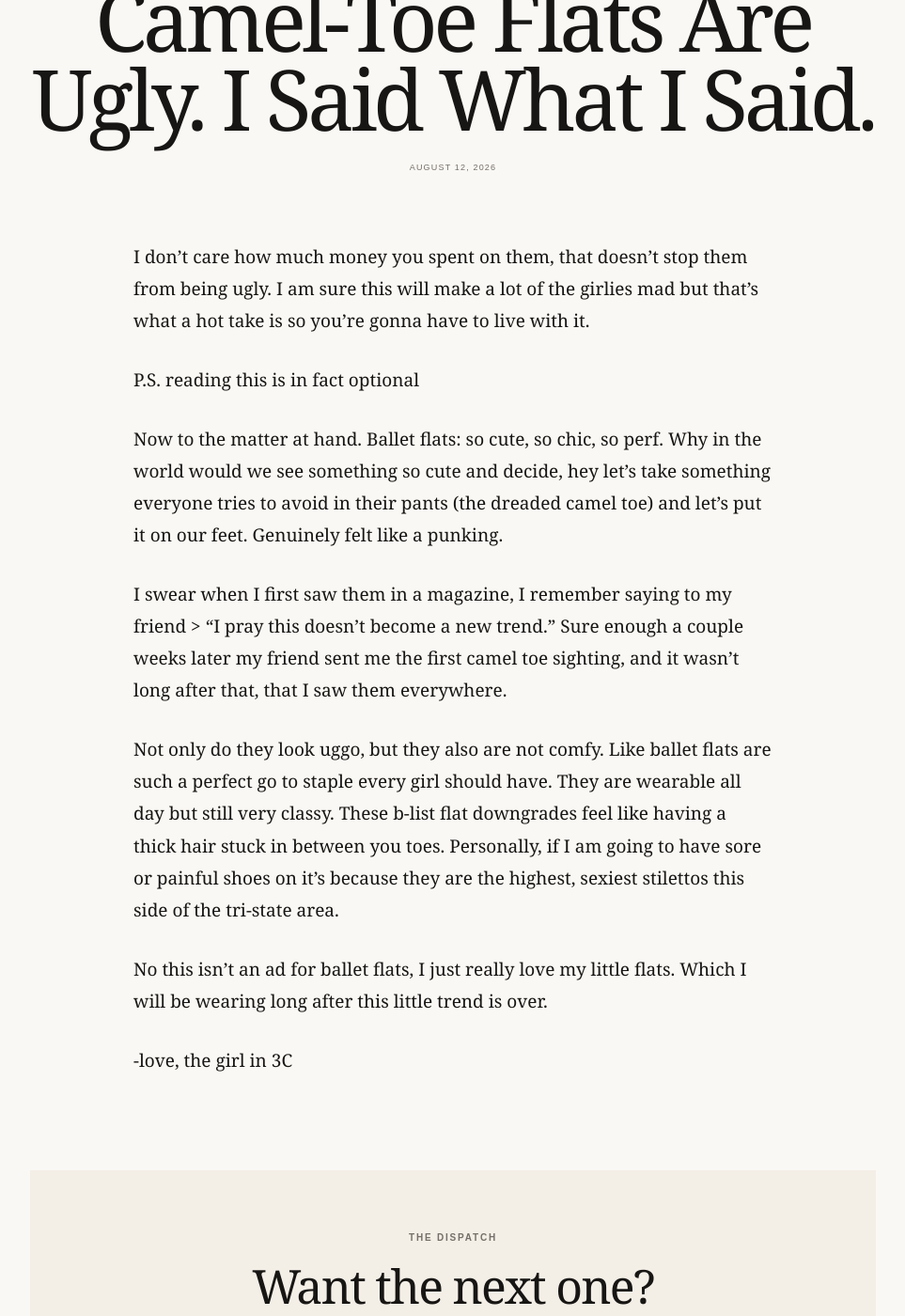
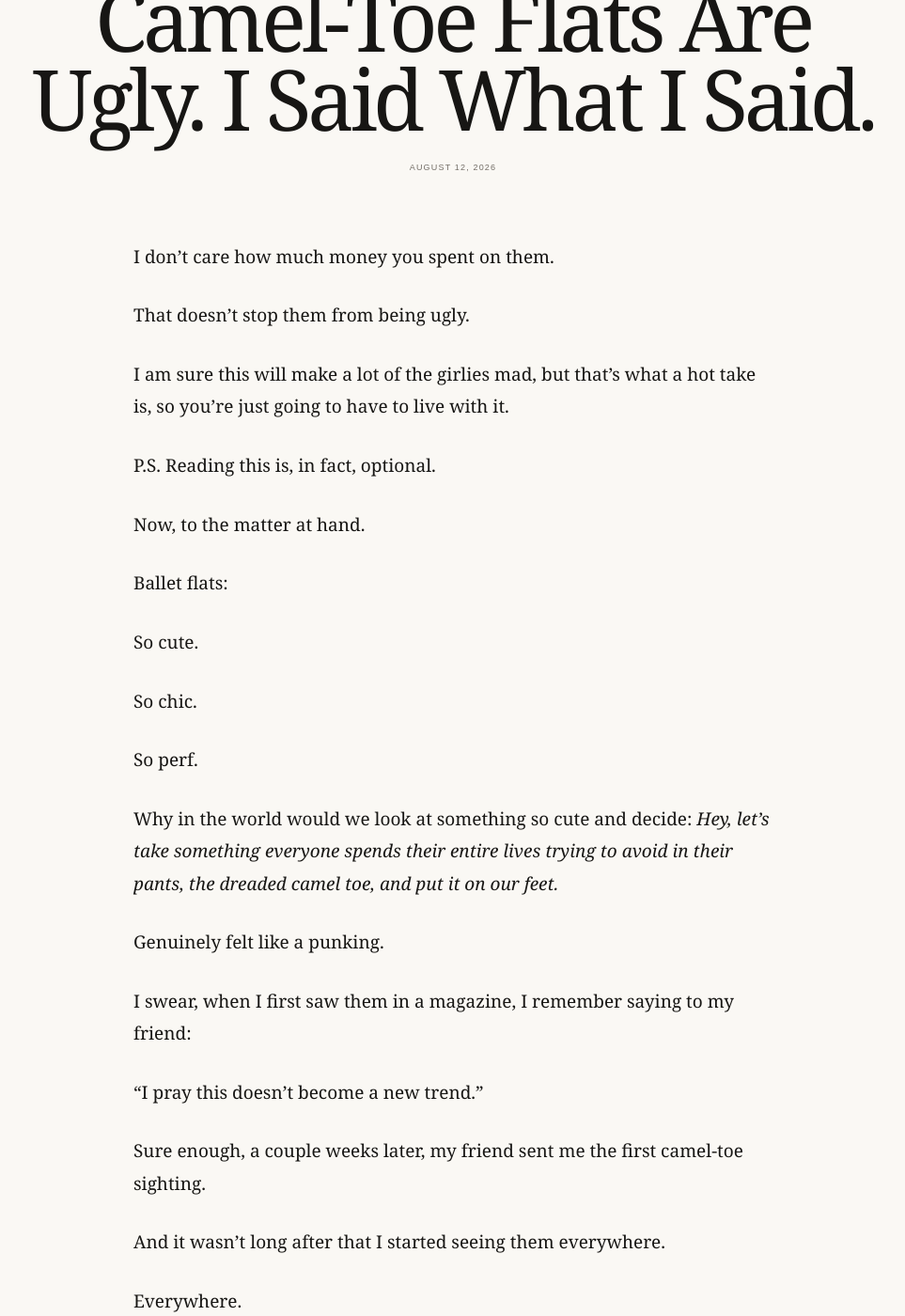
Before and after one commit to thegirlin3c/the-girl-in-3c, a Jekyll site: the page built from _posts/2026-08-12-camel-toe-flats-are-ugly-i-said-what-i-said.md, in a window 1280 px wide and 1400 px high, scrolled down 258 px. Shown: the whole window at 94% size, without its empty margins (158-1121 px from the left). Built offline with Jekyll 4.4.1, drawn with Linux system fonts in a browser that asks for light colours; some of the changed text lies outside the part shown.

Commit message:
Update 2026-08-12-camel-toe-flats-are-ugly-i-said-what-i-said.md

```diff
--- a/_posts/2026-08-12-camel-toe-flats-are-ugly-i-said-what-i-said.md
+++ b/_posts/2026-08-12-camel-toe-flats-are-ugly-i-said-what-i-said.md
@@ -3,19 +3,71 @@ layout: post
 title: "Camel-Toe Flats Are Ugly. I Said What I Said."
 date: 2026-08-12
 category: "Hot Takes"
-description: "Everyone who says they like this trend and owns a pair of these shoes, please know I no longer trust your fashion decisions."
+description: "Everyone who says they like this trend and owns a pair of these shoes, please know I no longer trust your fashion choices."
 ---
 
-I don't care how much money you spent on them, that doesn't stop them from being ugly. I am sure this will make a lot of the girlies mad but that's what a hot take is so you're gonna have to live with it.
+I don’t care how much money you spent on them.
 
-P.S. reading this is in fact optional
+That doesn’t stop them from being ugly.
 
-Now to the matter at hand. Ballet flats: so cute, so chic, so perf. Why in the world would we see something so cute and decide, hey let's take something everyone tries to avoid in their pants (the dreaded camel toe) and let's put it on our feet. Genuinely felt like a punking.
+I am sure this will make a lot of the girlies mad, but that’s what a hot take is, so you’re just going to have to live with it.
 
-I swear when I first saw them in a magazine, I remember saying to my friend > "I pray this doesn't become a new trend." Sure enough a couple weeks later my friend sent me the first camel toe sighting, and it wasn't long after that, that I saw them everywhere.
+P.S. Reading this is, in fact, optional.
 
-Not only do they look uggo, but they also are not comfy. Like ballet flats are such a perfect go to staple every girl should have. They are wearable all day but still very classy. These b-list flat downgrades feel like having a thick hair stuck in between you toes. Personally, if I am going to have sore or painful shoes on it's because they are the highest, sexiest stilettos this side of the tri-state area.
+Now, to the matter at hand.
 
-No this isn't an ad for ballet flats, I just really love my little flats. Which I will be wearing long after this little trend is over.
+Ballet flats:
+
+So cute.
+
+So chic.
+
+So perf.
+
+Why in the world would we look at something so cute and decide: *Hey, let’s take something everyone spends their entire lives trying to avoid in their pants, the dreaded camel toe, and put it on our feet.*
+
+Genuinely felt like a punking.
+
+I swear, when I first saw them in a magazine, I remember saying to my friend:
+
+“I pray this doesn’t become a new trend.”
+
+Sure enough, a couple weeks later, my friend sent me the first camel-toe sighting.
+
+And it wasn’t long after that I started seeing them everywhere.
+
+Everywhere.
+
+Not only do they look uggo, but they’re not even comfortable.
+
+And this is where I really don’t understand the trend.
+
+Ballet flats are such a perfect go-to staple. Every girl should have a pair. They’re wearable all day, they’re easy to throw on, and they still look chic.
+
+They’re basically the perfect shoe.
+
+So why did we decide to take them and make them look like…
+
+That?
+
+These B-list flat downgrades feel like having a thick hair stuck between your toes all day.
+
+And personally, if I’m going to have sore or painful feet at the end of the day, it’s going to be because I’m wearing the highest, sexiest stilettos this side of the Tri-State Area.
+
+Not because my shoes look like they’re trying to recreate a wedgie.
+
+No, this is not an ad for ballet flats.
+
+I just really love my little flats.
+
+Which I will be wearing long after this little trend is over.
+
+I’ll be over here.
+
+In my normal ballet flats.
+
+Looking chic.
+
+And camel-toe free.
 
 -love, the girl in 3C
```
